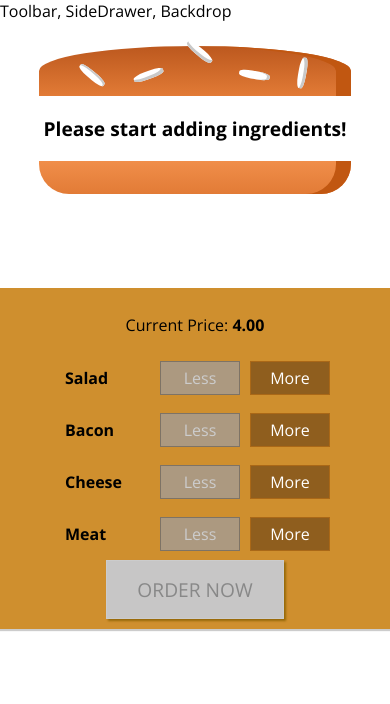
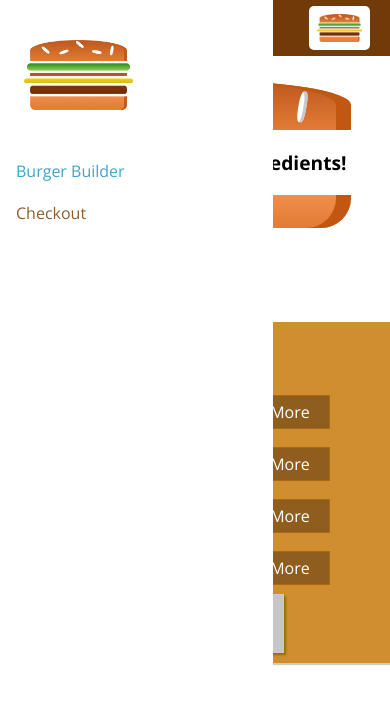
Before and after one commit to ironcarbon/burgerlovers, a React app: page / in a window 390 px wide. Shown: the top 704 px of the page. Built offline with nearby package versions, Linux system fonts and the light colour scheme.

Commit message:
Backdrop, Toolbar, Responsive SideDrawer, Responsive Adjustment

```diff
--- a/src/components/Layout/Layout.css
+++ b/src/components/Layout/Layout.css
@@ -1,3 +1,3 @@
 .Content {
-    margin-top: 16px;
+    margin-top: 72px;
 }
--- a/src/components/Layout/Layout.js
+++ b/src/components/Layout/Layout.js
@@ -2,10 +2,13 @@
 
 import Aux from '../../hoc/Aux';
 import classes from './Layout.css';
+import Toolbar from '../Navigation/Toolbar/Toolbar';
+import SideDrawer from '../Navigation/SideDrawer/SideDrawer';
 
 const layout = ( props ) => (
     <Aux>
-        <div>Toolbar, SideDrawer, Backdrop</div>
+        <Toolbar />
+        <SideDrawer />
         <main className={classes.Content}>
             {props.children}
         </main>
--- /dev/null
+++ b/src/components/Logo/Logo.css
@@ -0,0 +1,12 @@
+.Logo{
+    background-color: white;
+    padding: 8px;
+    height: 100%;
+    box-sizing: border-box;
+    border-radius: 5px;
+
+}
+
+.Logo img{
+    height: 100%;
+}
--- /dev/null
+++ b/src/components/Logo/Logo.js
@@ -0,0 +1,11 @@
+import React from 'react';
+import classes from './Logo.css';
+import burgerLogo from '../../assets/images/burger-logo.png';
+
+const logo=() => (
+    <div className={classes.Logo}>
+        <img src={burgerLogo} />
+    </div>
+);
+
+export default logo;
--- /dev/null
+++ b/src/components/Navigation/NavigationItems/NavigationItem/NavigationItem.css
@@ -0,0 +1,47 @@
+.NavigationItem{
+    margin:10px 0;
+    box-sizing: border-box;
+    display: block;
+    width: 100%;
+}
+
+.NavigationItem a{
+    color: #8F5C2C;
+    text-decoration: none;
+    width:100%;
+    box-sizing: border-box;
+    display: block;
+}
+
+.NavigationItem a:hover,
+.NavigationItem a:active,
+.NavigationItem a.active{
+    color: #40A4C8;
+}
+
+@media(min-width:500px) {
+    .NavigationItem{
+        margin:0;
+        display: flex;
+        height: 100%;
+        width: auto;
+        align-items: center;
+    }
+
+    .NavigationItem a{
+        color: white;
+        height:100%;
+        padding: 16px 10px;
+        border-bottom:4px solid transparent;
+
+    }
+
+    .NavigationItem a:hover,
+    .NavigationItem a:active,
+    .NavigationItem a.active{
+        background-color: #8F5C2C;
+        border-bottom:4px solid #40A4C8;
+        color: white;
+    }
+
+}
--- /dev/null
+++ b/src/components/Navigation/NavigationItems/NavigationItem/NavigationItem.js
@@ -0,0 +1,13 @@
+import React from 'react';
+
+import classes from './NavigationItem.css';
+
+const navigationItem=(props) => (
+    <li className={classes.NavigationItem}>
+        <a
+        href={props.link}
+        className={props.active ? classes.active : null}>{props.children}</a>
+    </li>
+);
+
+export default navigationItem;
--- /dev/null
+++ b/src/components/Navigation/NavigationItems/NavigationItems.css
@@ -0,0 +1,15 @@
+.NavigationItems{
+    margin: 0;
+    padding:0;
+    list-style: none;
+    display: flex;
+    flex-flow: column;
+    align-items: center;
+    height: 100%;
+}
+
+@media (min-width:500px) {
+    .NavigationItems{
+        flex-flow: row;
+    }
+}
--- /dev/null
+++ b/src/components/Navigation/NavigationItems/NavigationItems.js
@@ -0,0 +1,12 @@
+import React from 'react';
+import classes from './NavigationItems.css';
+import NavigationItem from './NavigationItem/NavigationItem';
+
+const navigationItems=(props) => (
+    <ul className={classes.NavigationItems}>
+       <NavigationItem link= "/" active>Burger Builder</NavigationItem>
+       <NavigationItem link="/">Checkout</NavigationItem>
+    </ul>
+);
+
+export default navigationItems;
--- /dev/null
+++ b/src/components/Navigation/SideDrawer/SideDrawer.css
@@ -0,0 +1,32 @@
+.SideDrawer{
+    position:fixed;
+    width: 280px;
+    max-width: 70%;
+    height: 100%;
+    left: 0;
+    top: 0;
+    z-index: 200;
+    background-color: white;
+    padding: 32px 16px;
+    box-sizing: border-box;
+    transition: transform 0.3s ease-out;
+}
+
+@media(min-width: 500px) {
+    .SideDrawer{
+        display: none;
+    }
+}
+
+.Open{
+    transform: translateX(0);
+}
+
+.Close{
+    transform: translateX(-100%);
+}
+
+.Logo{
+    height: 11%;
+    margin-bottom: 32px;
+}
--- /dev/null
+++ b/src/components/Navigation/SideDrawer/SideDrawer.js
@@ -0,0 +1,20 @@
+import React from 'react';
+import classes from './SideDrawer.css';
+import NavigationItems from '../NavigationItems/NavigationItems';
+import Logo from '../../Logo/Logo';
+
+const sideDrawer=(props) => {
+    return(
+    <div className={classes.SideDrawer}>
+        <div className={classes.Logo}>
+            <Logo />
+        </div>
+
+        <nav>
+            <NavigationItems />
+        </nav>
+
+    </div>
+)};
+
+export default sideDrawer;
--- /dev/null
+++ b/src/components/Navigation/Toolbar/Toolbar.css
@@ -0,0 +1,28 @@
+.Toolbar{
+    height: 56px;
+    width: 100%;
+    position: fixed;
+    top:0;
+    left: 0;
+    background-color: #703B09;
+    display: flex;
+    justify-content: space-between;
+    align-items: center;
+    padding: 0 20px;
+    box-sizing: border-box;
+    z-index: 90;
+}
+
+.Toolbar nav{
+    height: 100%;
+}
+
+.Logo{
+    height: 80%;
+}
+
+@media(max-width:499px) {
+    .DesktopOnly{
+        display: none;
+    }
+}
--- /dev/null
+++ b/src/components/Navigation/Toolbar/Toolbar.js
@@ -0,0 +1,19 @@
+import React from 'react';
+import classes from './Toolbar.css';
+import Logo from '../../Logo/Logo';
+import NavigationItems from '../NavigationItems/NavigationItems';
+
+const toolbar=(props) => (
+    <header className={classes.Toolbar}>
+        <div>MENU</div>
+        <div className={classes.Logo}>
+        <Logo />
+        </div>
+
+        <nav className={classes.DesktopOnly}>
+            <NavigationItems />
+        </nav>
+    </header>
+)
+
+export default toolbar;
```
Also changed, not shown: src/assets/images/burger-logo.png (added).
